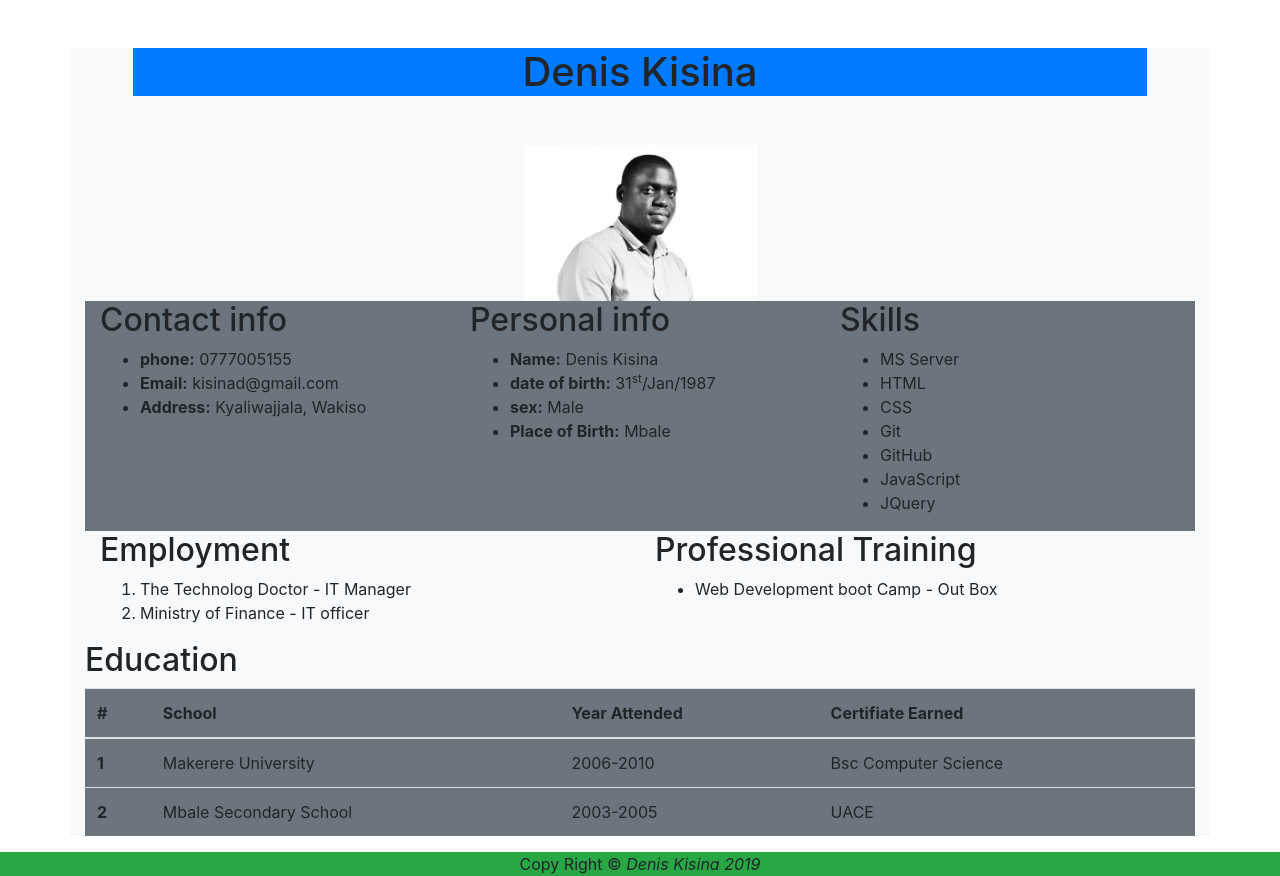
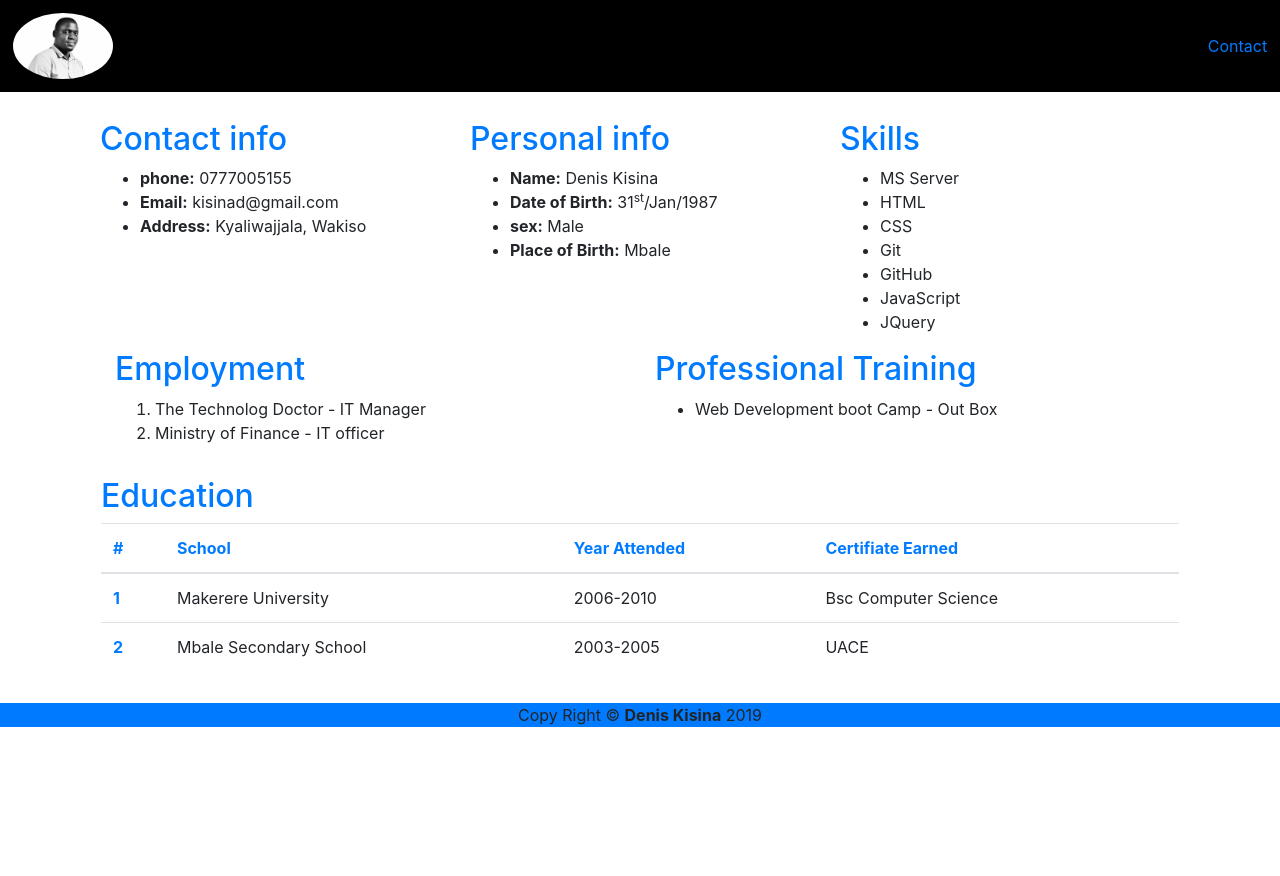
Before and after one commit to kisinad/using-bootstrap, a plain HTML site: page index.html in a window 1280 px wide. After the commit the page ends 800 px from the top, so only its background shows below. Drawn offline with Linux system fonts and the light colour scheme.

Commit message:
edited css and index file

```diff
--- /dev/null
+++ b/css/main.css
@@ -0,0 +1,31 @@
+h2, th {
+	color: #007bff;
+}
+header {
+	position: fixed;
+	top:0px;
+	display: flex;
+	align-items: center;
+	justify-content: space-between;
+	width: 100%;
+	padding: 1%;
+	background-color: #000000;
+	z-index:10;
+
+}
+.sticky {
+  position: fixed;
+  top: 0;
+  width: 100%
+}
+
+/* Add some top padding to the page content to prevent sudden quick movement (as the header gets a new position at the top of the page (position:fixed and top:0) */
+.sticky + .content {
+  padding-top: 102px;
+}
+#content {
+  padding: 16px;
+}
+#top{
+	padding-top: 120px
+}
--- a/index.html
+++ b/index.html
@@ -4,19 +4,33 @@
 		<title>Denis Kisina Profile</title>
 
 		<link rel="stylesheet" type="text/CSS" href="css/bootstrap.min.css" />
+		<link rel="stylesheet" type="text/CSS" href="css/main.css" />
+		<script src="js/jquery-3.4.1.js" ></script>
+		<script src="js/bootstrap.min.js" ></script>
+		<script type="js/text/javascript" src="main.js"></script>
+	</head>
 
-</head>
-<div class="container bg-light">
+	<!-- <div> -->
 		<body>
-
-				<div class="bg-primary m-5 text-center">
-					<h1 class="course-heading">Denis Kisina</h1>
-				</div>
-				<div class="text-center">
-					<img src="img/denis-kisina.png" width="235px" alt="denis-isina-photo" class="img-fluid" />
-				</div>
-					<div class="container bg-secondary">
-						  <div class="row">
+			<header>
+				<!-- <div> -->
+					<!-- <h1>Denis Kisina</h1> -->
+					<img src="img/denis-kisina.png" width="100px" alt="denis-isina-photo" class="img-fluid rounded-circle" />
+					<nav>
+						<a class="nav_link" href="#">Contact</a>
+					</nav>
+				<!-- </div> -->
+			</header>
+					<!-- <div class="m-5 text-center" id="header">
+						<h1 class="course-heading text-primary" >Denis Kisina</h1>
+					</div> -->
+					<!-- <div class="text-center" id="content">
+						<img src="img/denis-kisina.png" width="235px" alt="denis-isina-photo" class="img-fluid rounded-circle" />
+					</div> -->
+					<div class="container ">
+						<div class="container " id="top">
+							  <div class="justify-content-center align-items-center">
+							  	<div class="row ">
 							    <div class="col-sm">
 
 							      <h2>Contact info</h2>
@@ -31,7 +45,7 @@
 							      <h2>Personal info</h2>
 									<ul>
 										<li><b>Name:</b> Denis Kisina </li>
-									<li><b>date of birth:</b> 31<sup>st</sup>/Jan/1987</li>
+										<li><b>Date of Birth:</b> 31<sup>st</sup>/Jan/1987</li>
 										<li><b>sex:</b> Male</li>
 										<li><b>Place of Birth:</b> Mbale</li>
 									</ul>
@@ -69,6 +83,8 @@
 								</div>
 							</div>
 						</div>
+							  </div>
+
 
 					<div id="content">
 						<!-- <div>
@@ -89,8 +105,8 @@
 							</ul>
 						</div>
 						<div > -->
-
-						<table class="table  bg-secondary">
+						<div class="table-responsive" >
+							<table class="table">
 								<h2>Education</h2>
 								<thead >
 									<tr>
@@ -118,7 +134,7 @@
 
 							</table>
 						</div>
-
+					</div>
 					<!-- <div>
 
 						<h2>Skills</h2>
@@ -131,13 +147,13 @@
 						</ul>
 					</div> -->
 	</div>
-			<div class="bg-success text-center">
-				<footer>Copy Right &copy; <em>Denis Kisina<em> 2019</footer>
+		</div>
+				<div class="bg-primary text-center">
+					<footer>Copy Right &copy; <strong>Denis Kisina</Strong> 2019</footer>
 				</div>
 		</body>
-</div>
-		<script src="js/jquery-3.4.1.js" ></script>
-		<script src="js/bootstrap.min.js" ></script>
+
+
 
 
 </html>
```
Also changed, not shown: js/main.js (added, +9 -0 lines). Lines whose indentation alone changed are shown as unchanged.
